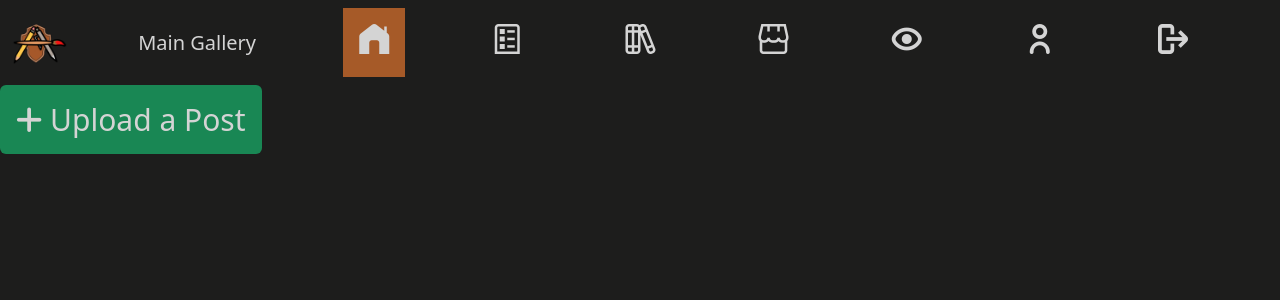
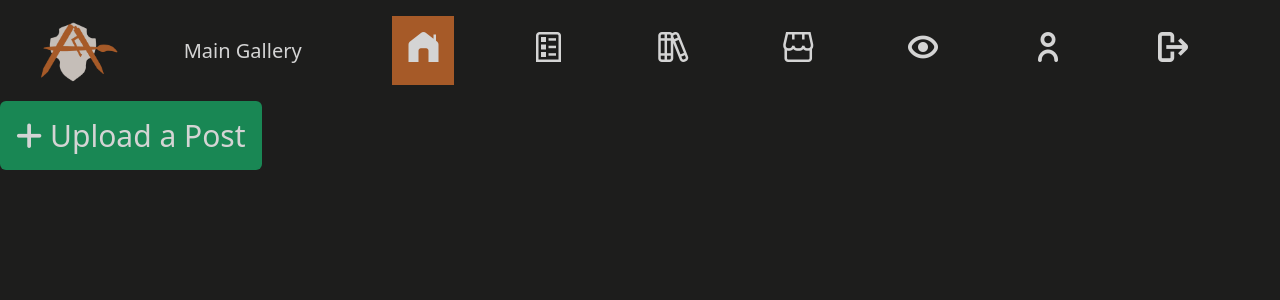
Before and after one commit to PHY5ZEKE/2itg_grp4_GuildArts, a PHP site: page /main.php in a window 1280 px wide. Shown: the top 300 px of the page. Run offline with PHP 8.4, Linux system fonts and the light colour scheme; the visitor is signed in with stand-in values (Sample User, id 1); data that the repository does not hold is empty; some libraries are stand-ins or nearby versions.

Commit message:
logo update and fixed spacing of the navbar icons

```diff
--- a/css/mainPageStyle.css
+++ b/css/mainPageStyle.css
@@ -1,10 +1,13 @@
+
 html {
+	/* proper size of the website */
     margin: 0;
-    max-width: 1400px;
+    max-width: 1800px;
 	width: 95%;
 }
 
 body{
+	/* removes the horizontal scrollwheel */
 	overflow-x: hidden;
 	background-color: #1d1d1c
 }
@@ -13,11 +16,18 @@ body{
     background-color: #1d1d1c;
   }
 
+
+  /* fixes the spacing of the navbar */
+.navbar-logo{
+	padding-left: 2%;
+}
+
 .navbar-brand{
 	padding-left: px;
-	padding-right: px;
+	padding-right: 1%;
 }
 
+/* makes the content of the page centered */
 .content {
     display: flex;
 	flex-direction: column;
@@ -45,6 +55,7 @@ a{
 	color:#1d1d1c;
 }
 
+/* NAVBAR ICONS */
 .btn {
 	border: none; /* Remove borders */
 	color: #D4D4D4; /* White text */
@@ -54,9 +65,10 @@ a{
   }
 
   .btn:hover {
-	background-color: #A65A28;
+
+	background-color: #A65A28; /* color when hovered */
   }
-
+/* the highlighted navbar icon */
   .btnNow {
 	background-color: #A65A28;
 	border: none; /* Remove borders */
@@ -70,6 +82,7 @@ a{
 	background-color: #A65A28;
   }
 
+  /* container of each post */
   .gallery-container {
 
 	width: 100%;
@@ -83,8 +96,8 @@ a{
 
 }
 
-
-.gallery-container a /*spaces from each other*/
+/*spaces from each other*/
+.gallery-container a
 {
 	width: 600px;
 	background-color: #ffffff07;
@@ -97,14 +110,14 @@ a{
  align-content:center;
 text-decoration: none;
 }
-
+/* the title of the post */
 .gallery-container a h3{
 
 	font-size:xx-large;
 	color: #A65A28;
 
 }
-
+/* the description of the post */
 .gallery-container a p{
 
 	color: #D4D4D4;
@@ -113,6 +126,7 @@ text-decoration: none;
 	display:flex;
 }
 
+/* the picture of the post */
 	.gallery-container a div{
 
 
@@ -127,11 +141,12 @@ text-decoration: none;
 
 }
 
+/* The hover of the icons */
 .hovertext {
 	position: relative;
 
   }
-
+  /* This is the hovertext before hovering */
   .hovertext:before {
 	content: attr(data-hover);
 	visibility: hidden;
@@ -149,7 +164,7 @@ text-decoration: none;
 	left: 0;
 	top: 110%;
   }
-
+  /* This what happens after hovering */
   .hovertext:hover:before {
 	opacity: 1;
 	visibility: visible;
--- a/main.php
+++ b/main.php
@@ -37,7 +37,7 @@ if (!isset($_SESSION['loggedin'])) {
                 <div class="container-fluid">
                     <!--Navbar Logo-->
                   <a class="navbar-logo" href="#">
-                    <img src="assets\Logo.png" alt="Logo" width="55" height="55">
+                    <img src="assets\Logo.png" alt="Logo" width="85" height="85">
                   </a>
                     <!--Navbar Name-->
                   <a class="navbar-brand" href="#" style = "color: #D4D4D4;">Main Gallery</a>
```
Also changed, not shown: css/profStyle.css (+36 -34 lines), assets/Logo.png.
